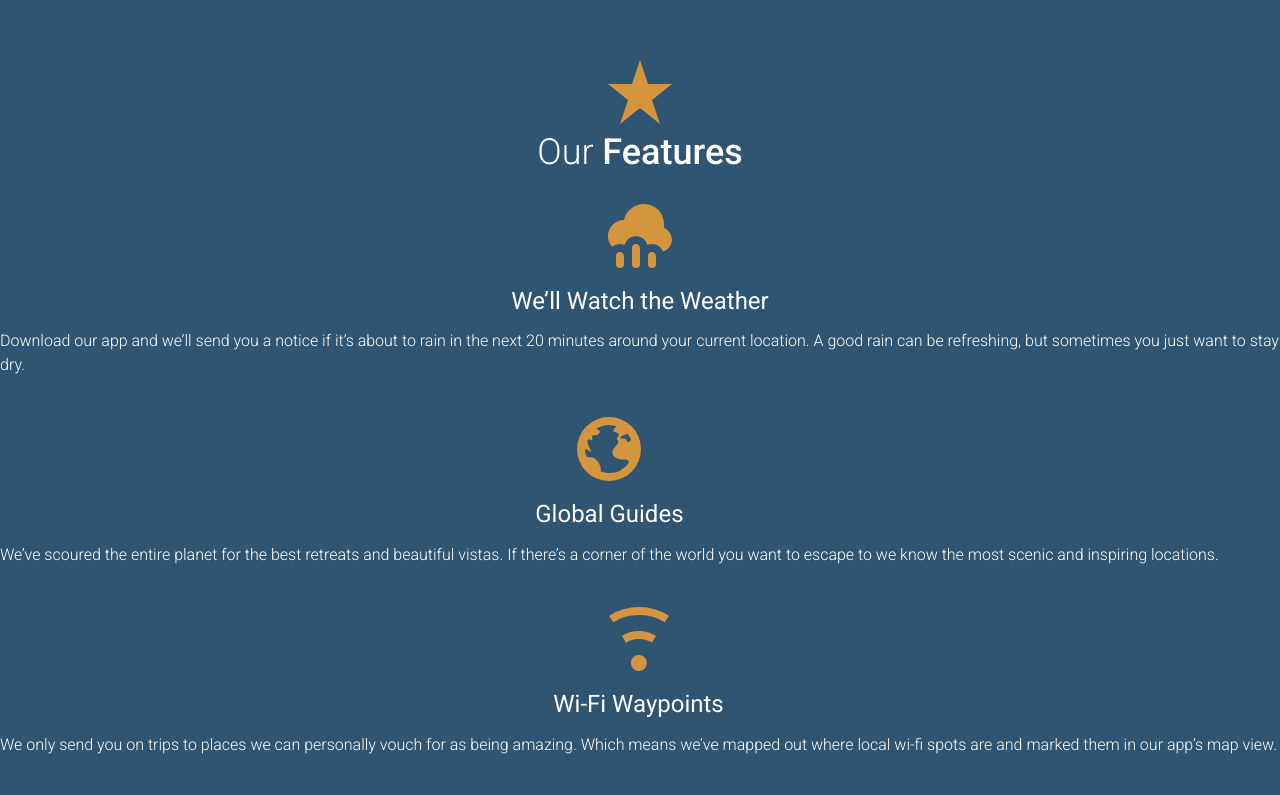
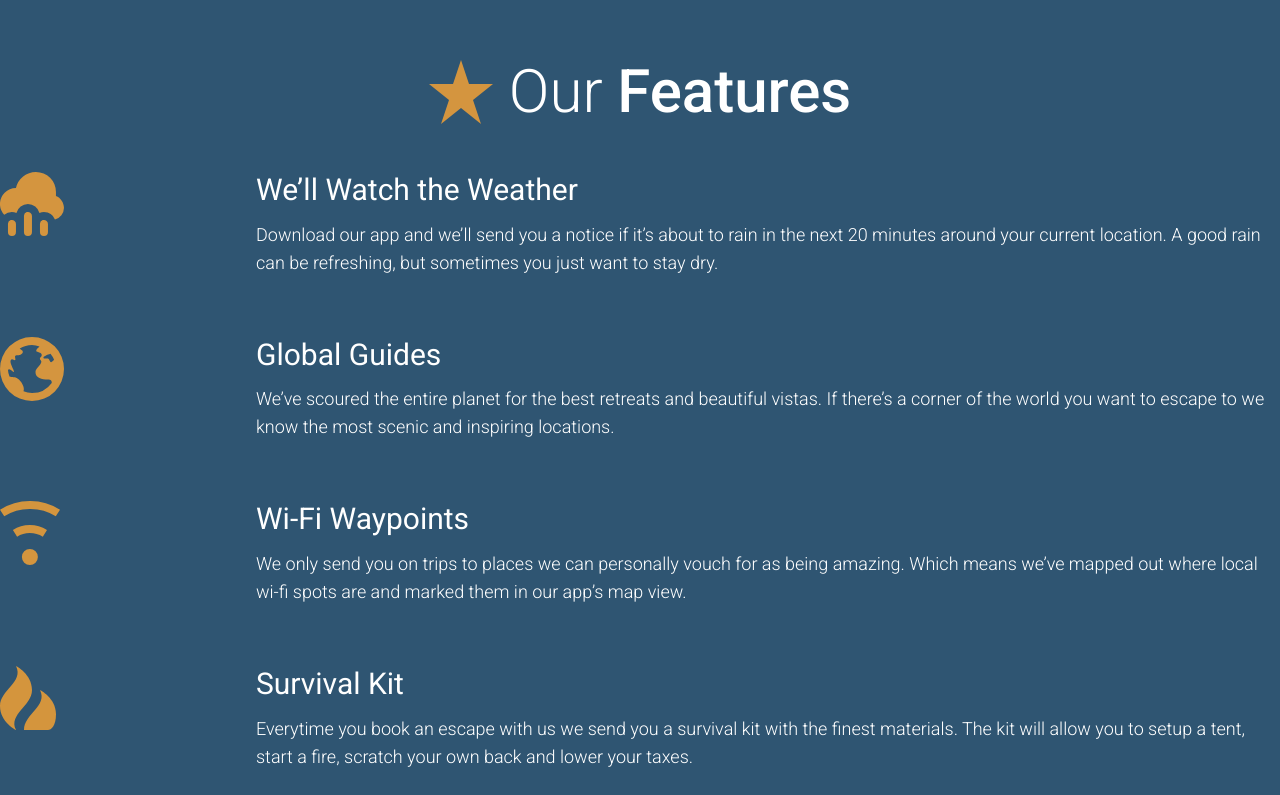
Before and after one commit to dmaisano/travel-site, a React (Create React App) app: page / in a window 1280 px wide. Shown: the part 1740-2535 px from the top of the page. Built offline with nearby package versions, Linux system fonts and the light colour scheme.

Commit message:
Added small screen styles for features

```diff
--- a/src/components/features/features.css
+++ b/src/components/features/features.css
@@ -4,7 +4,8 @@
   }
 
   #feature-item {
-    width: full;
+    display: block;
+    width: 100%;
 
     img {
       margin: auto;
@@ -21,3 +22,29 @@
     }
   }
 }
+
+@media (min-width: 530px) {
+  #features {
+    #feature-item:not(:last-child) {
+      padding-bottom: 60px;
+    }
+
+    #feature-item {
+      @apply flex;
+
+      img {
+        margin: 0;
+      }
+
+      h3 {
+        @apply text-3xl;
+        text-align: start;
+        margin-top: 0;
+      }
+
+      p {
+        @apply text-lg;
+      }
+    }
+  }
+}
--- a/src/components/features/features.tsx
+++ b/src/components/features/features.tsx
@@ -5,57 +5,78 @@ import "./features.css";
 const Features: React.FC = () => {
   return (
     <div id="features" className="wrapper bg-primary py-16">
-      <div id="title" className="w-full mb-8">
+      <div
+        id="title"
+        className="w-full mb-8 sm:mb-12 sm:flex sm:justify-center sm:items-center"
+      >
+        <div className="sm:pr-4">
           <img
-          className="mx-auto mb-2"
+            className="mx-auto mb-2 sm:mb-0"
             src={`${PUBLIC_URL}/assets/images/icons/star.svg`}
             alt=""
           />
-        <h2 className="text-white text-center text-4xl font-light">
+        </div>
+        <h2 className="text-white text-center text-4xl sm:text-6xl font-light">
           Our <span className="font-medium">Features</span>
         </h2>
       </div>
 
       <div id="feature-items" className="flex flex-wrap">
         <div id="feature-item">
+          <div className="sm:w-1/5">
             <img src={`${PUBLIC_URL}/assets/images/icons/rain.svg`} alt="" />
+          </div>
+          <div className="sm:w-4/5">
             <h3>We&rsquo;ll Watch the Weather</h3>
             <p>
               Download our app and we&rsquo;ll send you a notice if it&rsquo;s
-            about to rain in the next 20 minutes around your current location. A
-            good rain can be refreshing, but sometimes you just want to stay
+              about to rain in the next 20 minutes around your current location.
+              A good rain can be refreshing, but sometimes you just want to stay
               dry.
             </p>
           </div>
+        </div>
 
         <div id="feature-item">
+          <div className="sm:w-1/5">
             <img src={`${PUBLIC_URL}/assets/images/icons/globe.svg`} alt="" />
+          </div>
+          <div className="sm:w-4/5">
             <h3>Global Guides</h3>
             <p>
               We&rsquo;ve scoured the entire planet for the best retreats and
-            beautiful vistas. If there&rsquo;s a corner of the world you want to
-            escape to we know the most scenic and inspiring locations.
+              beautiful vistas. If there&rsquo;s a corner of the world you want
+              to escape to we know the most scenic and inspiring locations.
             </p>
+          </div>
         </div>
 
         <div id="feature-item">
+          <div className="sm:w-1/5">
             <img src={`${PUBLIC_URL}/assets/images/icons/wifi.svg`} alt="" />
+          </div>
+          <div className="sm:w-4/5">
             <h3>Wi-Fi Waypoints</h3>
             <p>
               We only send you on trips to places we can personally vouch for as
-            being amazing. Which means we&rsquo;ve mapped out where local wi-fi
-            spots are and marked them in our app&rsquo;s map view.
+              being amazing. Which means we&rsquo;ve mapped out where local
+              wi-fi spots are and marked them in our app&rsquo;s map view.
             </p>
+          </div>
         </div>
 
         <div id="feature-item">
+          <div className="sm:w-1/5">
             <img src={`${PUBLIC_URL}/assets/images/icons/fire.svg`} alt="" />
+          </div>
+          <div className="sm:w-4/5">
             <h3>Survival Kit</h3>
             <p>
-            Everytime you book an escape with us we send you a survival kit with
-            the finest materials. The kit will allow you to setup a tent, start
-            a fire, scratch your own back and lower your taxes.
+              Everytime you book an escape with us we send you a survival kit
+              with the finest materials. The kit will allow you to setup a tent,
+              start a fire, scratch your own back and lower your taxes.
             </p>
+          </div>
         </div>
       </div>
     </div>
--- a/src/components/splash/splash.tsx
+++ b/src/components/splash/splash.tsx
@@ -39,9 +39,9 @@ const Splash: React.FC = () => {
         Ever since, we&rsquo;ve been working to make travel{" "}
         <span className="font-normal">better for everyone.</span>
       </h3>
-      <div className="w-full flex justify-items-center">
+      <div className="w-full mx-auto text-center mb-8">
         <img
-          className="mb-8"
+          className="mx-auto"
           src={firstTrip}
           alt="Couple walking down a street."
         />
```
Lines whose indentation alone changed are shown as unchanged.
